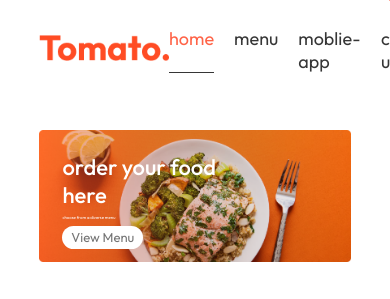
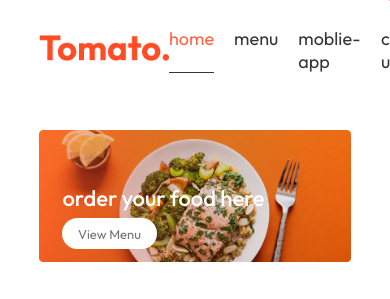
Before and after one commit to pg1712/food-delivery, a React (Vite) app in the folder Frontend/: page / in a window 390 px wide. Shown: the top 299 px of the page. Built offline with nearby package versions, Linux system fonts and the light colour scheme; no server answers.

Commit message:
Update header.css

```diff
--- a/Frontend/src/components/Header/header.css
+++ b/Frontend/src/components/Header/header.css
@@ -37,3 +37,19 @@
     border-radius: 50px;
     cursor: pointer;
 }
+@media (max-width: 1050px) {
+    .header-contents {
+        max-width: 45%;
+    }
+}
+@media (max-width: 750px) {
+    .header-contents {
+        max-width: 65%;
+    }
+    .header-contents p {
+        display: none;
+    }
+    .header-contents button {
+        padding: 2vw 4vw;
+    }
+}
```
